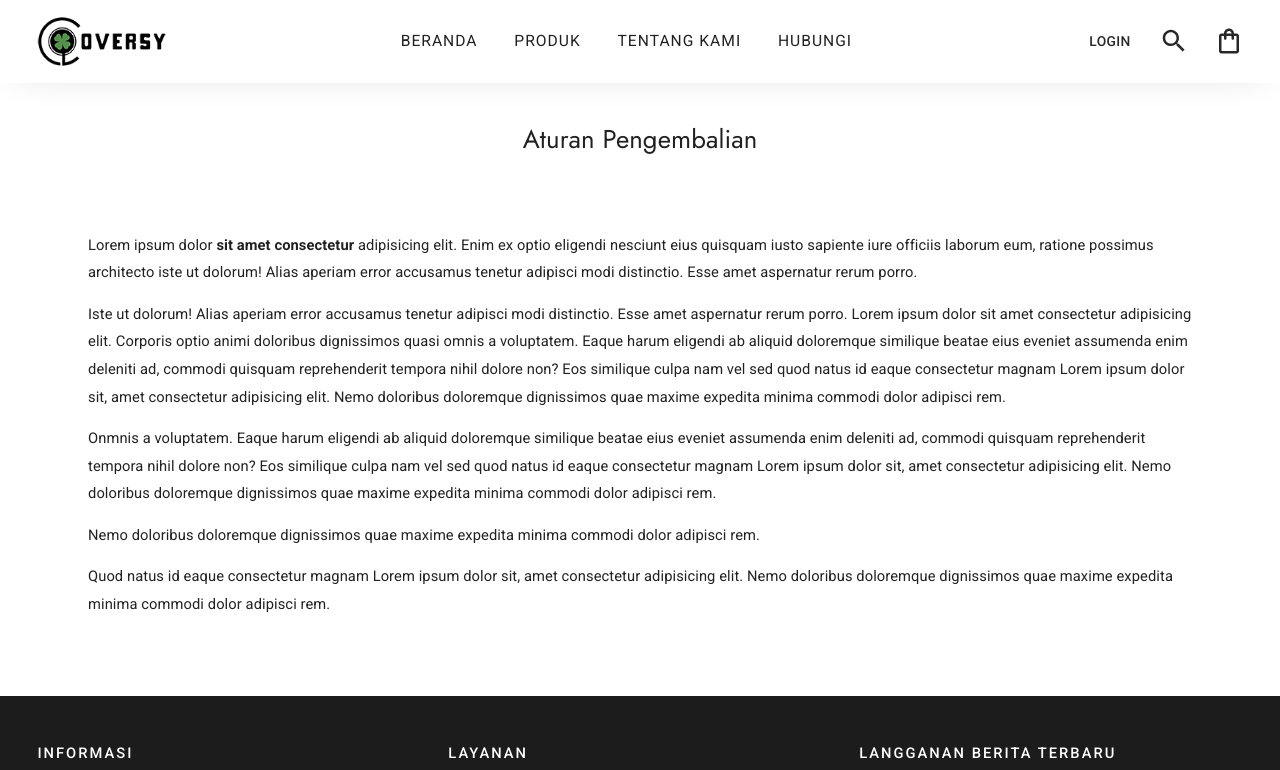
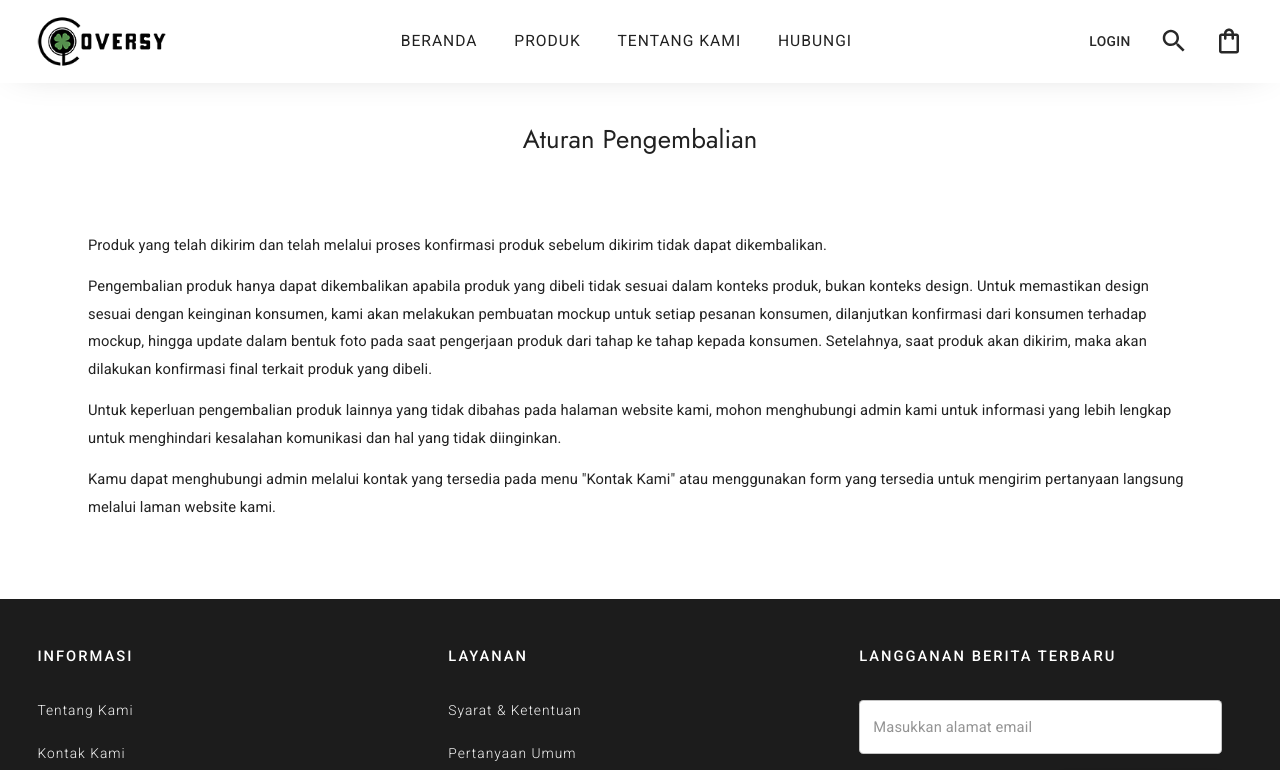
Before and after one commit to ericpeweh/cloversy-store-web, a Next.js app: page /return-policy in a window 1280 px wide. Shown: the top 770 px of the page. Built offline with nearby package versions, Linux system fonts and the light colour scheme; no server answers.

Commit message:
finish return policy page

```diff
--- a/parts/ReturnPolicy/ReturnPolicy.tsx
+++ b/parts/ReturnPolicy/ReturnPolicy.tsx
@@ -15,36 +15,26 @@ const ReturnPolicy = () => {
 			<PageTitle>Aturan Pengembalian</PageTitle>
 			<ContentContainer sx={{ mb: { xs: 4, sm: 6, lg: 8, xl: 10 } }}>
 				<ContentDescription>
-					Lorem ipsum dolor <strong>sit amet consectetur</strong> adipisicing elit. Enim ex optio
-					eligendi nesciunt eius quisquam iusto sapiente iure officiis laborum eum, ratione possimus
-					architecto iste ut dolorum! Alias aperiam error accusamus tenetur adipisci modi
-					distinctio. Esse amet aspernatur rerum porro.
+					Produk yang telah dikirim dan telah melalui proses konfirmasi produk sebelum dikirim tidak
+					dapat dikembalikan.
 				</ContentDescription>
 				<ContentDescription>
-					Iste ut dolorum! Alias aperiam error accusamus tenetur adipisci modi distinctio. Esse amet
-					aspernatur rerum porro. Lorem ipsum dolor sit amet consectetur adipisicing elit. Corporis
-					optio animi doloribus dignissimos quasi omnis a voluptatem. Eaque harum eligendi ab
-					aliquid doloremque similique beatae eius eveniet assumenda enim deleniti ad, commodi
-					quisquam reprehenderit tempora nihil dolore non? Eos similique culpa nam vel sed quod
-					natus id eaque consectetur magnam Lorem ipsum dolor sit, amet consectetur adipisicing
-					elit. Nemo doloribus doloremque dignissimos quae maxime expedita minima commodi dolor
-					adipisci rem.
+					Pengembalian produk hanya dapat dikembalikan apabila produk yang dibeli tidak sesuai dalam
+					konteks produk, bukan konteks design. Untuk memastikan design sesuai dengan keinginan
+					konsumen, kami akan melakukan pembuatan mockup untuk setiap pesanan konsumen, dilanjutkan
+					konfirmasi dari konsumen terhadap mockup, hingga update dalam bentuk foto pada saat
+					pengerjaan produk dari tahap ke tahap kepada konsumen. Setelahnya, saat produk akan
+					dikirim, maka akan dilakukan konfirmasi final terkait produk yang dibeli.
 				</ContentDescription>
 				<ContentDescription>
-					Onmnis a voluptatem. Eaque harum eligendi ab aliquid doloremque similique beatae eius
-					eveniet assumenda enim deleniti ad, commodi quisquam reprehenderit tempora nihil dolore
-					non? Eos similique culpa nam vel sed quod natus id eaque consectetur magnam Lorem ipsum
-					dolor sit, amet consectetur adipisicing elit. Nemo doloribus doloremque dignissimos quae
-					maxime expedita minima commodi dolor adipisci rem.
+					Untuk keperluan pengembalian produk lainnya yang tidak dibahas pada halaman website kami,
+					mohon menghubungi admin kami untuk informasi yang lebih lengkap untuk menghindari
+					kesalahan komunikasi dan hal yang tidak diinginkan.
 				</ContentDescription>
 				<ContentDescription>
-					Nemo doloribus doloremque dignissimos quae maxime expedita minima commodi dolor adipisci
-					rem.
-				</ContentDescription>
-				<ContentDescription>
-					Quod natus id eaque consectetur magnam Lorem ipsum dolor sit, amet consectetur adipisicing
-					elit. Nemo doloribus doloremque dignissimos quae maxime expedita minima commodi dolor
-					adipisci rem.
+					Kamu dapat menghubungi admin melalui kontak yang tersedia pada menu &quot;Kontak
+					Kami&quot; atau menggunakan form yang tersedia untuk mengirim pertanyaan langsung melalui
+					laman website kami.
 				</ContentDescription>
 			</ContentContainer>
 		</ReturnPolicyContainer>
```
